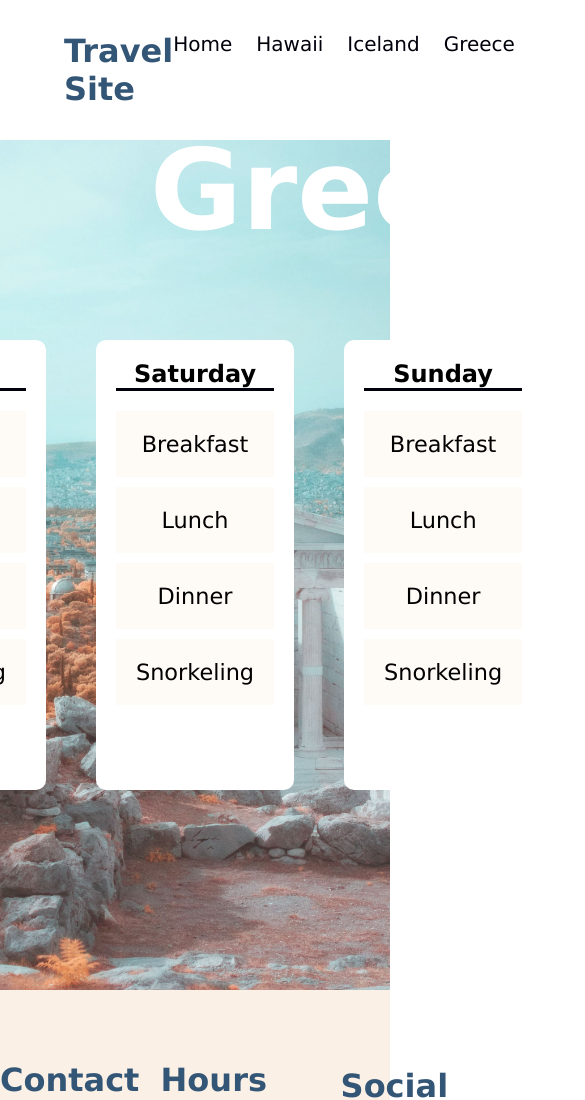
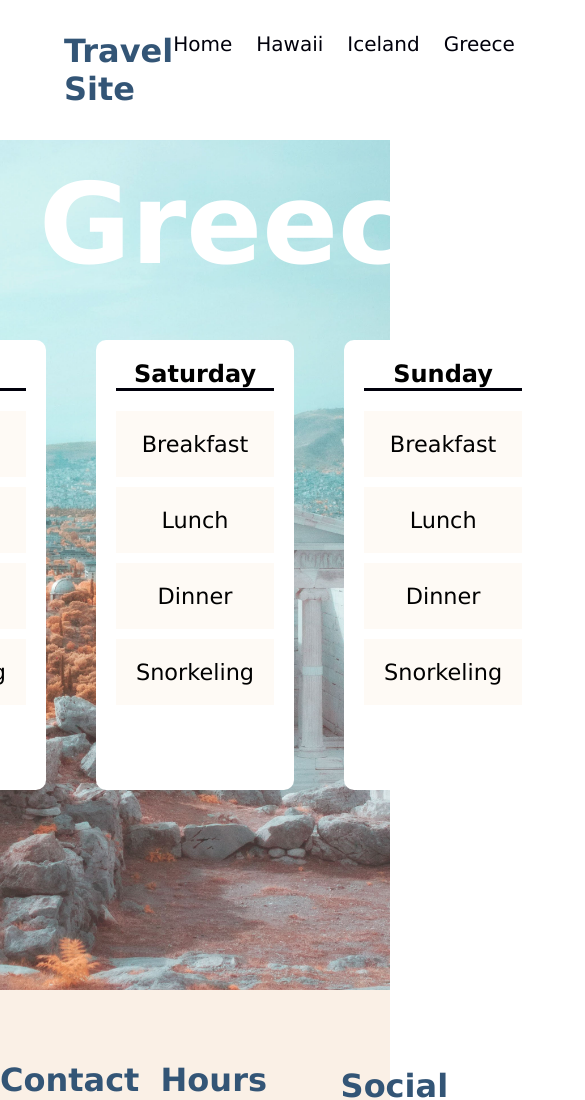
Before and after one commit to danm364/travel-site, a plain HTML site: page pages/greece.html in a window 390 px wide. Shown: the top 1100 px of the page, 585 px wide, since content can reach past the window. Drawn offline with Linux system fonts and the light colour scheme.

Commit message:
make page headers responsive

```diff
--- a/scss/partials/_card-section.scss
+++ b/scss/partials/_card-section.scss
@@ -88,10 +88,9 @@
 .itinerary__header {
 
     color: white;
-
     font-size: 7rem;
     position: absolute;
-    top: 50px;
-    left: 150px;
+    top: 10vh;
+    left: 10vw;
 
 }
```
Also changed, not shown: scss/main.css, 1 other file.
